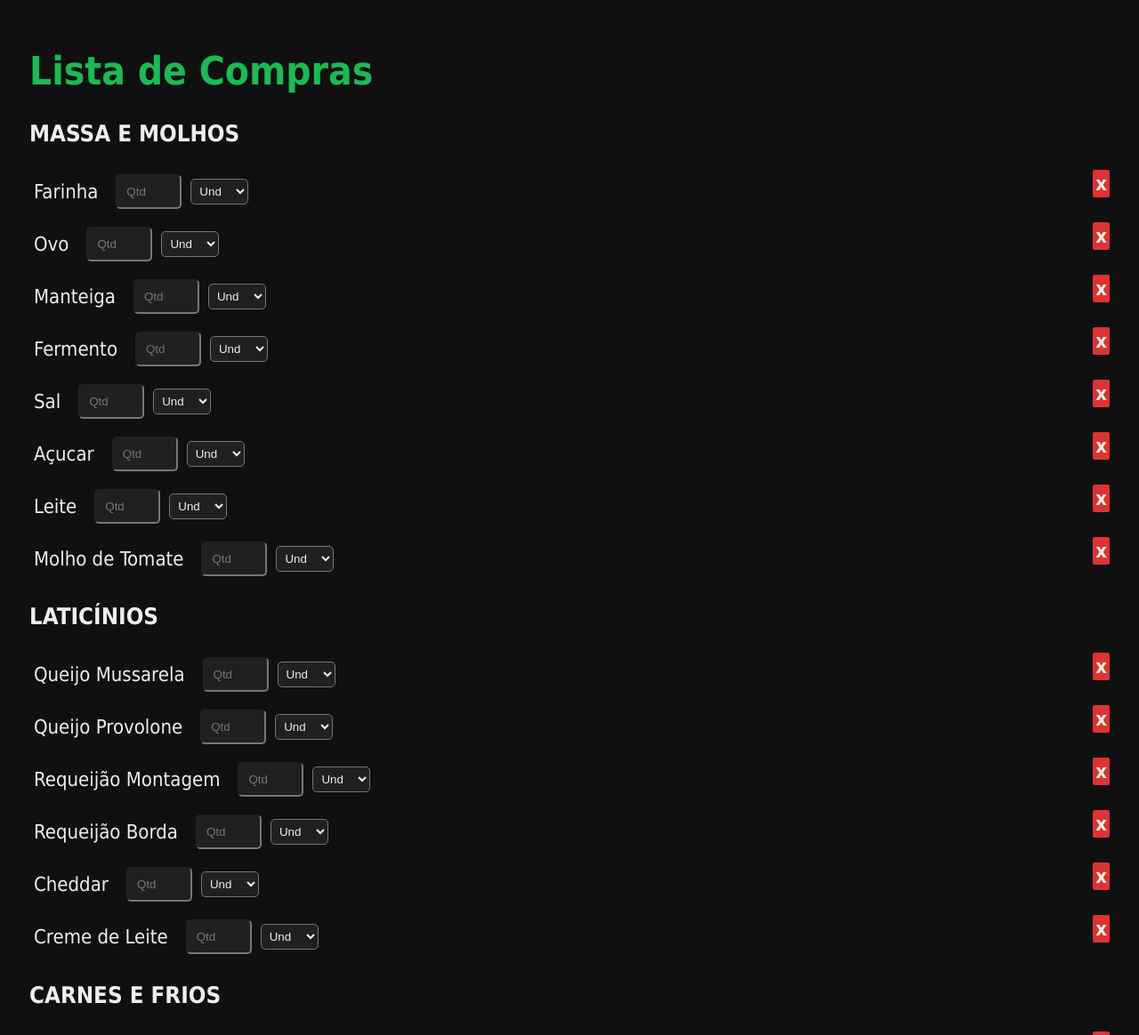
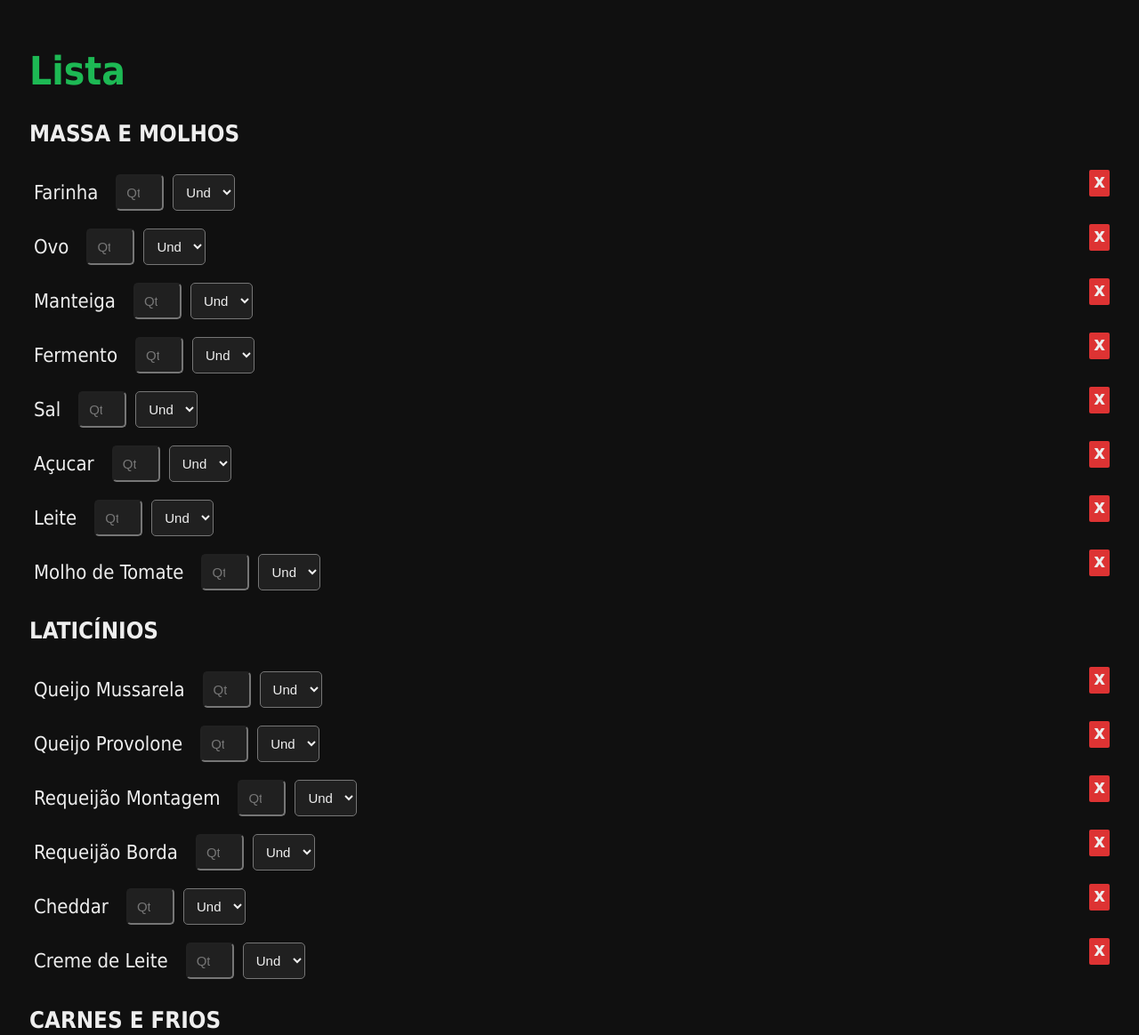
Before and after one commit to chardpro/buylist, a Flask app: page / in a window 1280 px wide. Shown: the top 1164 px of the page at 89% size. Run offline with Flask 3, Linux system fonts and the light colour scheme; data comes from the database, SQL or seed files in the repository.

Commit message:
Update index.html

```diff
--- a/templates/index.html
+++ b/templates/index.html
@@ -40,7 +40,9 @@
             position:absolute;
             right: 0px;
             top: 0px;
-            padding: 3px;
+            padding-left: 5px;
+            padding-right: 5px;
+            padding-bottom: 5px;
             text-decoration: none;
             border-radius: 2px;
 
@@ -50,17 +52,18 @@
             margin-left: 20px;
             background-color: #202020;
             padding: 10px;
+            font-size: 15px;
             color: #eee;
-            width: 50px;
+            width: 30px;
             border-radius: 5px;
         }
 
         select {
-            position: relative;
             background-color: #202020;
-            padding: 5px;
+            padding: 10px;
             color: #eee;
-            width: 65px;
+            font-size: 15px;
+            width: 70px;
             margin-left: 10px;
             border-radius: 5px;
         }
@@ -91,7 +94,7 @@
     <title>Lista de Compras</title>
 </head>
 <body class="body">
-    <h1 class="h1">Lista de Compras</h1>
+    <h1 class="h1">Lista</h1>
     {% for categoria in categorias %}
         <h3>{{ categoria }}</h3>
         {% for item in itens if item.categoria == categoria %}
@@ -116,7 +119,7 @@
 
     <div class="button">
 
-        <a href="{{ url_for('resetar') }}">Resetar Lista</a>
+        <a href="{{ url_for('resetar') }}">RESETAR LISTA</a>
 
     </div>
 
```
